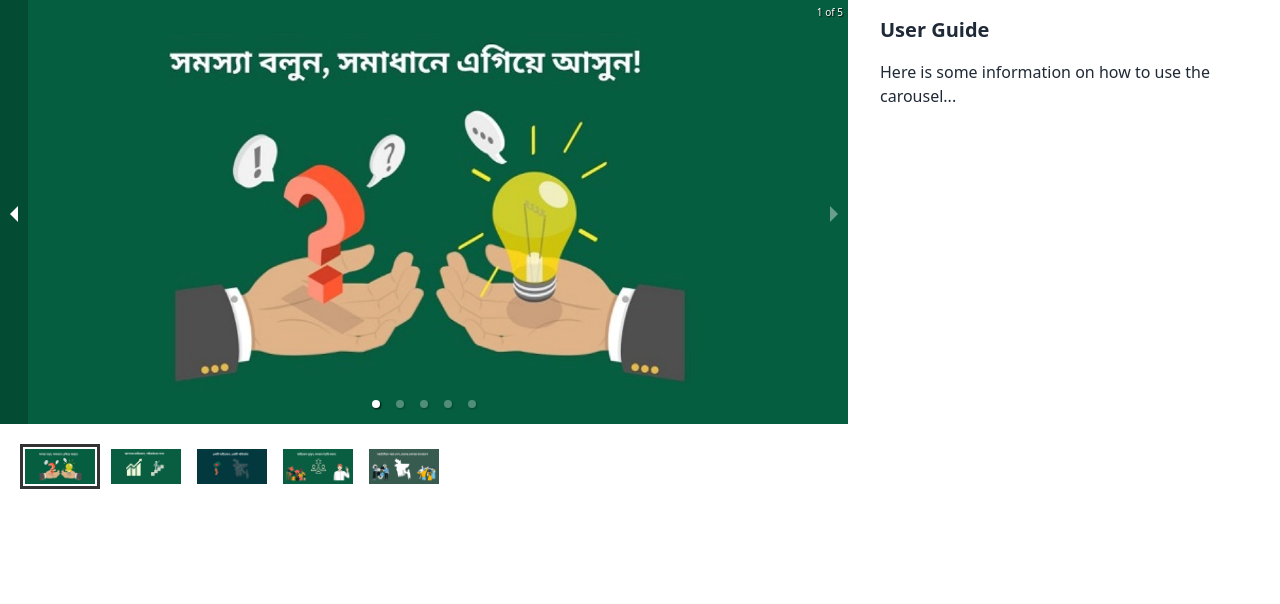
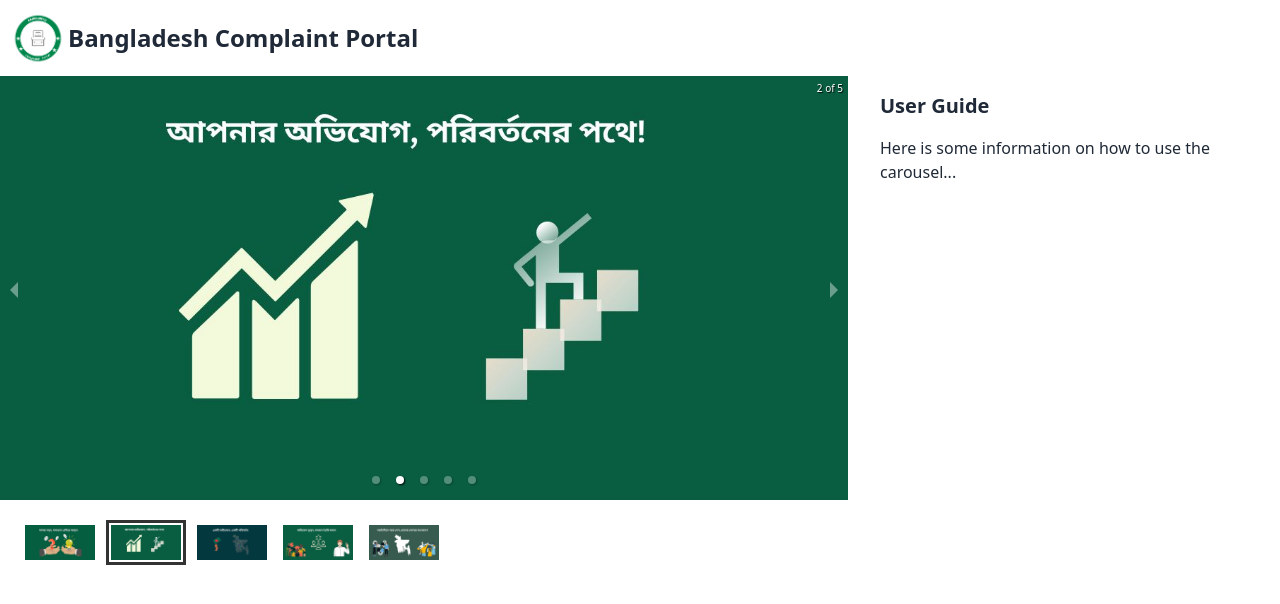
Before and after one commit to Sawom/Bangladesh_Complaint_Portal, a React (Vite) app: page / in a window 1280 px wide. Shown: the top 604 px of the page. Built offline with nearby package versions, Linux system fonts and the light colour scheme.

Commit message:
header 1st part

```diff
--- a/src/Pages/Shared/Header/Header.jsx
+++ b/src/Pages/Shared/Header/Header.jsx
@@ -1,9 +1,22 @@
 import React from 'react';
+import logo from '../../../assets/logo/logo.png'
 
 const Header = () => {
     return (
         <div>
-
+           <div className='container mx-auto' >
+                <div className="navbar">
+                    {/* nav start */}
+                    <div className="flex navbar-start">
+                        <img style={{width: '60px'}} src={logo} alt="" />
+                        <p className="font-bold normal-case lg:text-2xl md:text-2xl text-sm">Bangladesh Complaint Portal</p>
+                    </div>
+                    {/* end */}
+                    {/* <div className='navbar-end'>
+                        login
+                    </div> */}
+                </div>
+            </div>
         </div>
     );
 };
```
Also changed, not shown: src/assets/logo/logo.png (renamed from src/assets/logo.png).
